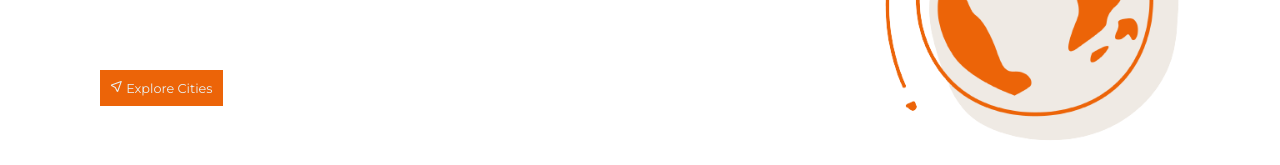
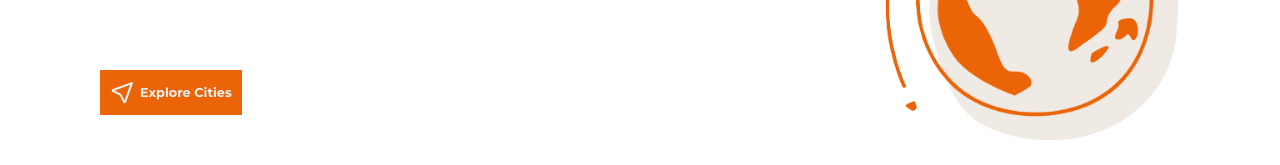
Before and after one commit to DayseBorges/MyTinerary, a React (Create React App) app: page / in a window 1280 px wide. Shown: the part 650-815 px from the top of the page. Built offline with nearby package versions, Linux system fonts and the light colour scheme; the HTML template or start-up script is replaced by a standard one.

Commit message:
Favicon ok

```diff
--- a/public/index.html
+++ b/public/index.html
@@ -30,7 +30,7 @@
       href="https://fonts.googleapis.com/css2?family=Montserrat:wght@200;400;700&display=swap"
       rel="stylesheet"
     />
-    <title>React App</title>
+    <title>MyTinerary</title>
   </head>
   <body>
     <noscript>You need to enable JavaScript to run this app.</noscript>
--- a/src/Componentes/Button/Button.jsx
+++ b/src/Componentes/Button/Button.jsx
@@ -5,7 +5,7 @@ import style from "./Button.module.css"
 export const Button = () => {
     return (
         <div className={style.containerButton}>
-            <button className={style.button}><TbLocation /> Explore Cities</button>
+            <button className={style.button}><TbLocation className={style.icon}/> Explore Cities</button>
         </div>
     )
 }
--- a/src/Componentes/Button/Button.module.css
+++ b/src/Componentes/Button/Button.module.css
@@ -5,12 +5,20 @@
 }
 
 .button {
+    display: flex;
     padding: 10px;
     border: none;
     background-color: #EC6408;
     color: #E8F1F3;
     font-size: 1vw;
+    font-weight: 600;
     transition: 0.5s;
+    align-items: center;
+}
+
+.icon {
+    font-size: 25px;
+    margin-right: 5px;
 }
 
 .button:hover {
```
Also changed, not shown: 1 other file (tests, documents, lock files or other folders).
